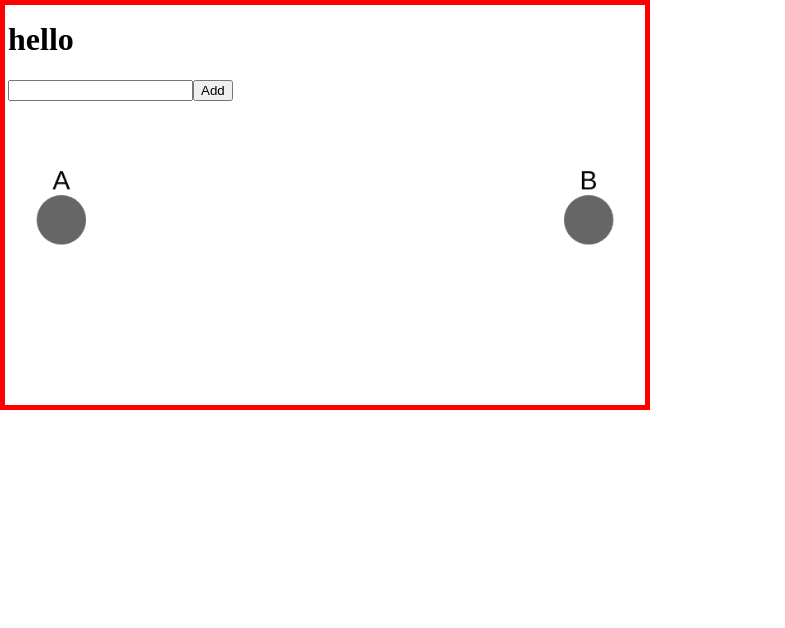
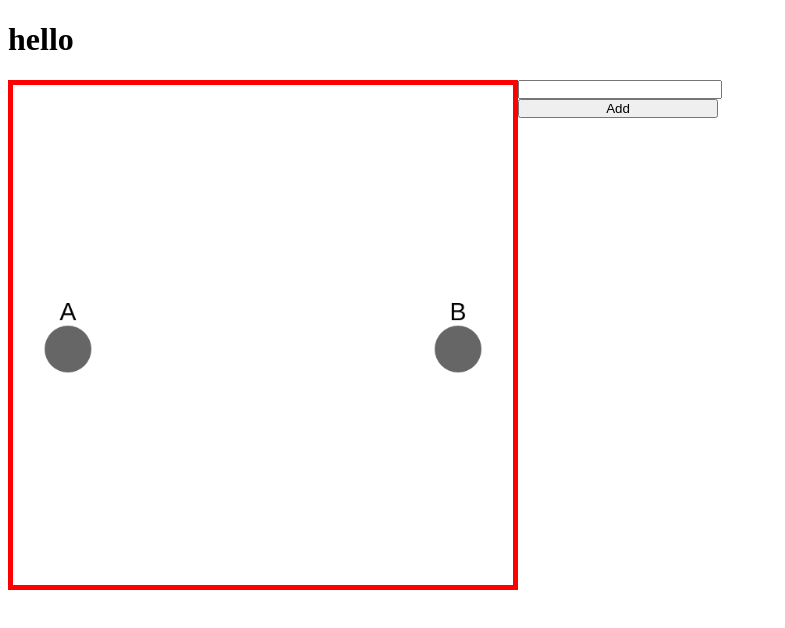
Before and after one commit to Fibii/Graph-Visualizer, a React (Create React App) app: page / in a window 1280 px wide. Shown: the top 628 px of the page, without its empty margins (0-785 px from the left). Built offline with nearby package versions, Linux system fonts and the light colour scheme; the HTML template or start-up script is replaced by a standard one.

Commit message:
added more styling

```diff
--- a/src/index.css
+++ b/src/index.css
@@ -1,11 +1,27 @@
+.container {
+    display: flex;
+    flex-direction: row;
+    justify-content: left;
+}
+
+.item {
+    width: 200px;
+    padding: 0;
+    margin: 0;
+}
+
 #cy {
-    width: 50%;
-    height: 50%;
-    position: absolute;
+    width: 500px;
+    height: 500px;
     top: 0px;
     left: 0px;
+
 
     border-width: 5px;
     border-color:red;
     border-style: solid;
 }
+
+input {
+    padding-left: 500px;
+}
```
